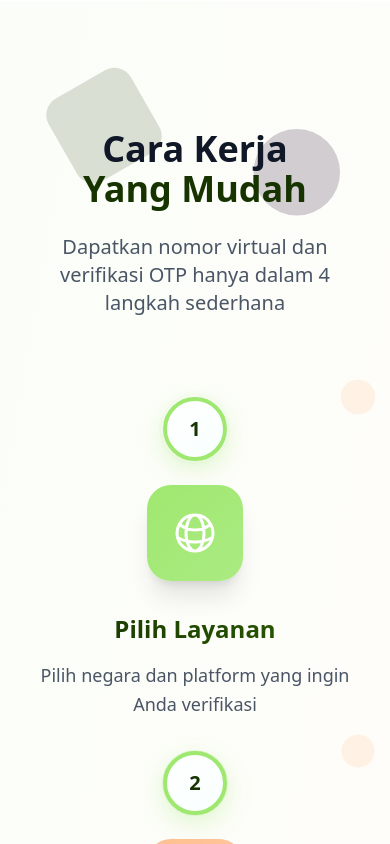
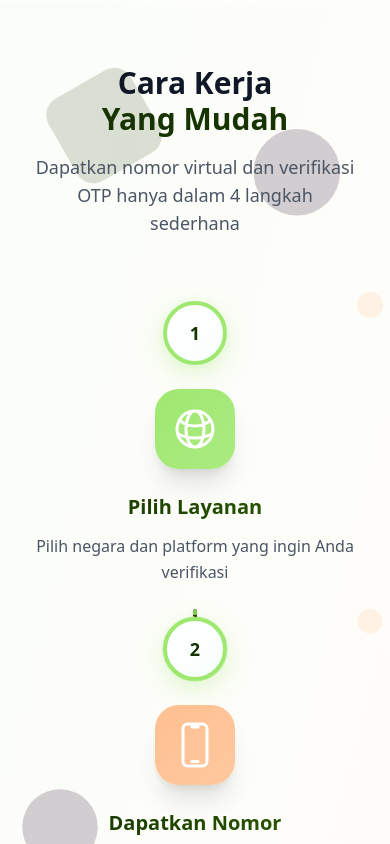
Before and after one commit to akbarryyan/otp-project, a React (Vite) app in the folder frontend/: page / in a window 390 px wide. Shown: the part 5080-5924 px from the top of the page. Built offline with nearby package versions, Linux system fonts and the light colour scheme; no server answers.

Commit message:
feat: improve responsiveness and styling in HowItWorksSection for better mobile experience

```diff
--- a/frontend/src/components/landingPage/HowItWorksSection.tsx
+++ b/frontend/src/components/landingPage/HowItWorksSection.tsx
@@ -41,7 +41,7 @@ const HowItWorksSection: React.FC = () => {
   return (
     <section
       id="how-it-works"
-      className="py-32 bg-gradient-to-br from-[#9FE870]/5 to-[#FFC091]/5 relative overflow-hidden"
+      className="py-16 sm:py-24 md:py-32 bg-gradient-to-br from-[#9FE870]/5 to-[#FFC091]/5 relative overflow-hidden"
     >
       {/* Floating Elements */}
       <div className="absolute inset-0 pointer-events-none">
@@ -110,26 +110,27 @@ const HowItWorksSection: React.FC = () => {
         />
       </div>
 
-      <div className="relative w-full px-8">
+      <div className="relative w-full px-4 sm:px-6 md:px-8">
         <motion.div
           initial={{ opacity: 0, y: 30 }}
           whileInView={{ opacity: 1, y: 0 }}
           transition={{ duration: 0.6 }}
           viewport={{ once: true }}
-          className="text-center mb-20"
+          className="text-center mb-16 sm:mb-20 px-4"
         >
-          <h2 className="text-4xl md:text-6xl font-bold text-gray-900 mb-6">
+          <h2 className="text-3xl sm:text-4xl md:text-5xl lg:text-6xl font-bold text-gray-900 mb-4 sm:mb-6">
             Cara Kerja
             <span className="block text-[#163300]">Yang Mudah</span>
           </h2>
-          <p className="text-xl text-gray-600">
+          <p className="text-lg sm:text-xl text-gray-600 max-w-3xl mx-auto">
             Dapatkan nomor virtual dan verifikasi OTP hanya dalam 4 langkah
             sederhana
           </p>
         </motion.div>
 
-        <div className="relative">
-          <div className="grid md:grid-cols-2 lg:grid-cols-4 gap-8">
+        <div className="relative max-w-7xl mx-auto">
+          {/* Mobile-first responsive layout */}
+          <div className="space-y-8 lg:space-y-0 lg:grid lg:grid-cols-4 lg:gap-8">
             {workSteps.map((step, index) => (
               <motion.div
                 key={step.step}
@@ -182,10 +183,64 @@ const HowItWorksSection: React.FC = () => {
                   </motion.div>
                 )}
 
-                {/* Step Circle with enhanced styling */}
+                {/* Mobile & Tablet Vertical Connecting Line */}
+                {index < workSteps.length - 1 && (
+                  <motion.div
+                    initial={{ scaleY: 0, opacity: 0 }}
+                    whileInView={{ scaleY: 1, opacity: 1 }}
+                    transition={{ duration: 0.8, delay: index * 0.3 + 0.7 }}
+                    viewport={{ once: true }}
+                    className="lg:hidden absolute left-1/2 transform -translate-x-1/2 top-full mt-6 z-0"
+                    style={{ height: "3rem" }}
+                  >
+                    <div className="w-1 h-full bg-gradient-to-b from-[#9FE870] via-[#FFC091] to-[#9FE870] mx-auto rounded-full relative overflow-hidden shadow-sm">
+                      {/* Animated dots moving along vertical line */}
+                      <motion.div
+                        className="absolute left-[-1.5px] top-0 w-2 h-2 bg-[#163300] rounded-full shadow-sm"
+                        animate={{
+                          y: ["0%", "calc(100% - 8px)", "0%"],
+                        }}
+                        transition={{
+                          duration: 3,
+                          repeat: Infinity,
+                          ease: "easeInOut",
+                          delay: index * 0.6,
+                        }}
+                      />
+                      <motion.div
+                        className="absolute left-[-1px] top-0 w-1.5 h-1.5 bg-[#9FE870] rounded-full"
+                        animate={{
+                          y: ["0%", "calc(100% - 6px)", "0%"],
+                          opacity: [0.8, 1, 0.8],
+                        }}
+                        transition={{
+                          duration: 3,
+                          repeat: Infinity,
+                          ease: "easeInOut",
+                          delay: index * 0.6 + 0.5,
+                        }}
+                      />
+                    </div>
+                    {/* Enhanced Arrow at bottom */}
+                    <motion.div
+                      animate={{
+                        y: [0, 4, 0],
+                        scale: [1, 1.1, 1],
+                      }}
+                      transition={{
+                        duration: 2,
+                        repeat: Infinity,
+                        ease: "easeInOut",
+                      }}
+                      className="absolute bottom-0 left-1/2 transform -translate-x-1/2 w-0 h-0 border-l-[8px] border-r-[8px] border-t-[16px] border-l-transparent border-r-transparent border-t-[#FFC091] drop-shadow-sm"
+                    />
+                  </motion.div>
+                )}
+
+                {/* Step Circle with enhanced mobile styling */}
                 <motion.div
                   whileHover={{ scale: 1.1, rotate: [0, -5, 5, 0] }}
-                  className="relative z-10 inline-flex items-center justify-center w-16 h-16 bg-white border-4 border-[#9FE870] rounded-full text-[#163300] font-bold text-xl mb-6 shadow-lg"
+                  className="relative z-10 inline-flex items-center justify-center w-16 h-16 sm:w-18 sm:h-18 md:w-20 md:h-20 lg:w-16 lg:h-16 bg-white border-4 border-[#9FE870] rounded-full text-[#163300] font-bold text-lg sm:text-xl md:text-2xl lg:text-xl mb-6 shadow-lg"
                   style={{
                     background:
                       "linear-gradient(135deg, #ffffff 0%, #f8fffe 100%)",
@@ -209,14 +264,14 @@ const HowItWorksSection: React.FC = () => {
                   />
                 </motion.div>
 
-                {/* Icon Container with enhanced styling */}
+                {/* Icon Container with mobile responsive sizing */}
                 <motion.div
                   whileHover={{
                     scale: 1.15,
                     rotateY: 10,
                     boxShadow: "0 20px 40px rgba(0, 0, 0, 0.2)",
                   }}
-                  className={`relative w-24 h-24 mx-auto rounded-3xl ${step.color} p-6 mb-8 shadow-xl`}
+                  className={`relative w-20 h-20 sm:w-24 sm:h-24 md:w-28 md:h-28 lg:w-24 lg:h-24 mx-auto rounded-3xl ${step.color} p-4 sm:p-5 md:p-6 lg:p-6 mb-6 md:mb-8 shadow-xl`}
                   style={{
                     background: `linear-gradient(135deg, ${step.color
                       .replace("bg-[", "")
@@ -226,7 +281,7 @@ const HowItWorksSection: React.FC = () => {
                     transformStyle: "preserve-3d",
                   }}
                 >
-                  <step.icon className="w-12 h-12 text-white relative z-10" />
+                  <step.icon className="w-12 h-12 sm:w-14 sm:h-14 md:w-16 md:h-16 lg:w-12 lg:h-12 text-white relative z-10" />
 
                   {/* Floating particles around icon */}
                   <motion.div
@@ -256,19 +311,22 @@ const HowItWorksSection: React.FC = () => {
                   />
                 </motion.div>
 
-                {/* Text Content with enhanced styling */}
-                <motion.div whileHover={{ y: -2 }} className="space-y-3">
-                  <h3 className="text-2xl font-bold mb-4 bg-gradient-to-r from-[#163300] to-[#2d5f00] bg-clip-text text-transparent">
+                {/* Text Content with mobile responsive typography */}
+                <motion.div
+                  whileHover={{ y: -2 }}
+                  className="space-y-2 sm:space-y-3 px-2 sm:px-4 md:px-6 lg:px-2"
+                >
+                  <h3 className="text-xl sm:text-2xl md:text-3xl lg:text-2xl font-bold mb-3 sm:mb-4 bg-gradient-to-r from-[#163300] to-[#2d5f00] bg-clip-text text-transparent">
                     {step.title}
                   </h3>
-                  <p className="text-gray-600 leading-relaxed text-lg px-2">
+                  <p className="text-gray-600 leading-relaxed text-base sm:text-lg md:text-xl lg:text-lg">
                     {step.description}
                   </p>
                 </motion.div>
 
-                {/* Decorative elements */}
+                {/* Decorative elements with mobile scaling */}
                 <motion.div
-                  className="absolute -top-4 -right-4 w-8 h-8 bg-[#FFC091]/20 rounded-full"
+                  className="absolute -top-2 -right-2 sm:-top-4 sm:-right-4 w-6 h-6 sm:w-8 sm:h-8 md:w-10 md:h-10 lg:w-8 lg:h-8 bg-[#FFC091]/20 rounded-full"
                   animate={{
                     scale: [1, 1.2, 1],
                     rotate: [0, 180, 360],
@@ -282,31 +340,6 @@ const HowItWorksSection: React.FC = () => {
               </motion.div>
             ))}
           </div>
-
-          {/* Mobile connecting arrows */}
-          <div className="lg:hidden">
-            {workSteps.map(
-              (_, index) =>
-                index < workSteps.length - 1 && (
-                  <motion.div
-                    key={`mobile-arrow-${index}`}
-                    initial={{ opacity: 0, scale: 0 }}
-                    whileInView={{ opacity: 1, scale: 1 }}
-                    transition={{ duration: 0.5, delay: index * 0.3 + 0.8 }}
-                    viewport={{ once: true }}
-                    className="flex justify-center my-8"
-                  >
-                    <motion.div
-                      animate={{ y: [0, 10, 0] }}
-                      transition={{ duration: 2, repeat: Infinity }}
-                      className="w-1 h-12 bg-gradient-to-b from-[#9FE870] to-[#FFC091] rounded-full relative"
-                    >
-                      <div className="absolute bottom-0 left-1/2 transform -translate-x-1/2 w-0 h-0 border-l-[6px] border-r-[6px] border-t-[12px] border-l-transparent border-r-transparent border-t-[#FFC091]" />
-                    </motion.div>
-                  </motion.div>
-                )
-            )}
-          </div>
         </div>
       </div>
     </section>
```
